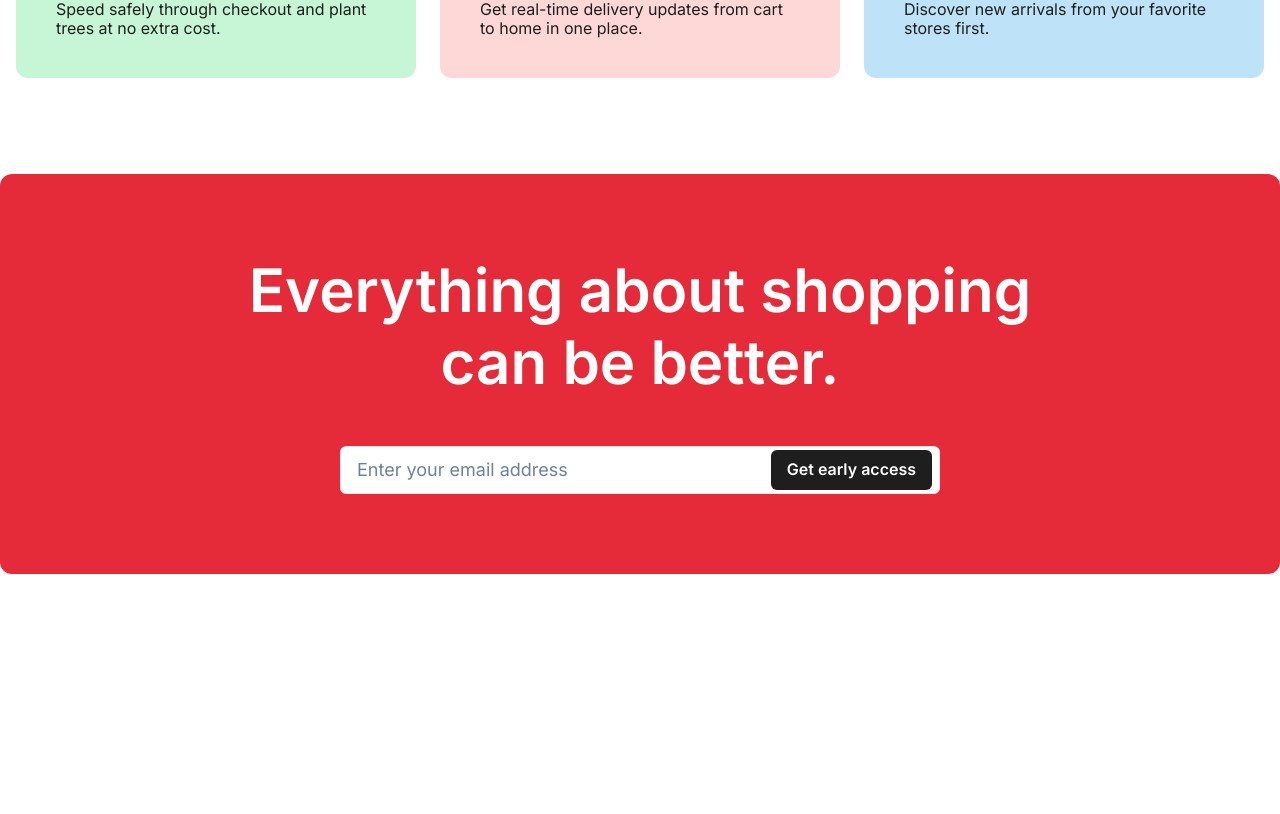
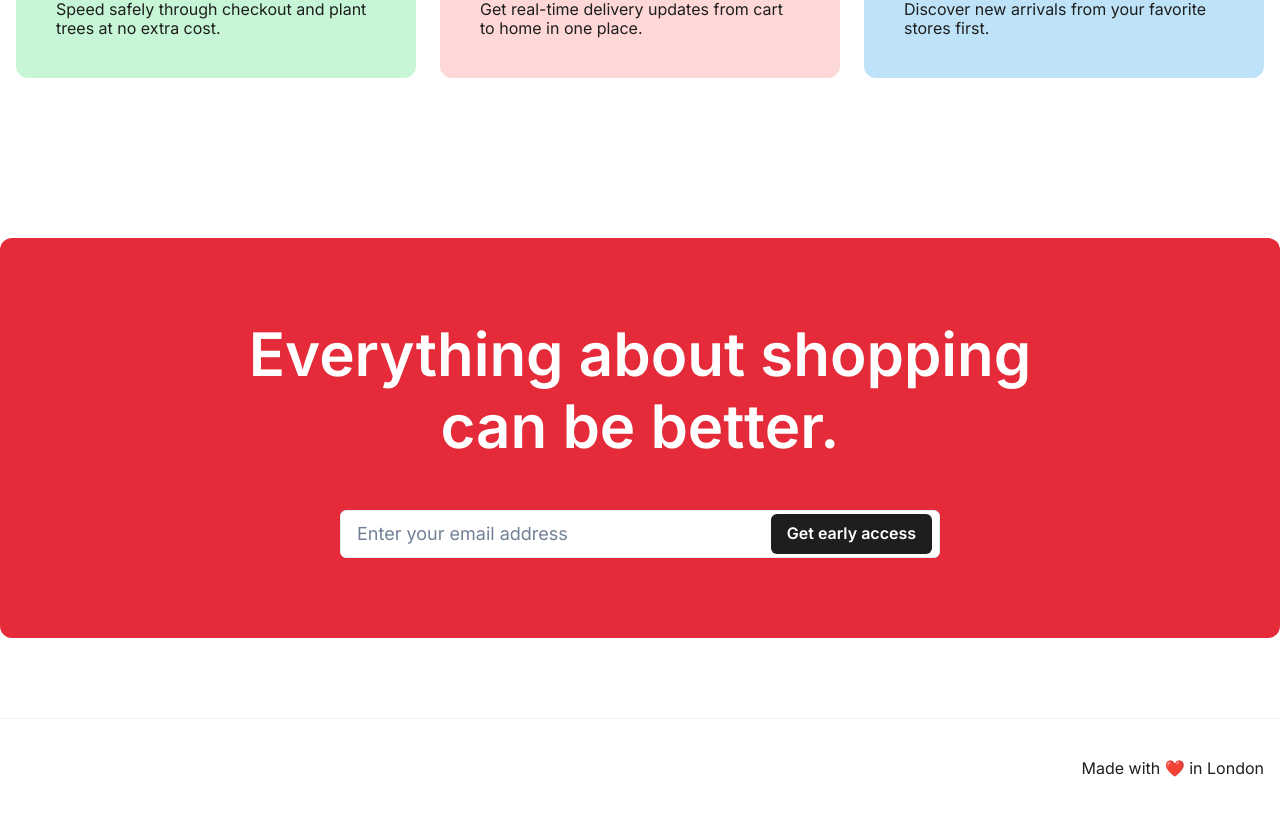
Before and after one commit to rayanabdirahman/moodboard-client, a Next.js app: page / in a window 1280 px wide. Shown: the part 1239-2053 px from the top of the page. Before the commit the page ends 1829 px from the top, so only its background shows below. Built offline with nearby package versions, Linux system fonts and the light colour scheme.

Commit message:
update footer

```diff
--- a/src/components/UI/layouts/AppLayout/index.tsx
+++ b/src/components/UI/layouts/AppLayout/index.tsx
@@ -8,7 +8,7 @@ const AppLayout: React.FC<Props> = ({ children }) => (
   <>
     <Navbar />
     <main>{children}</main>
-    {/* <Footer /> */}
+    <Footer />
   </>
 );
 
--- a/src/components/UI/organisms/Footer/index.tsx
+++ b/src/components/UI/organisms/Footer/index.tsx
@@ -1,10 +1,22 @@
 import React from "react";
-import { Flex, Text } from "@chakra-ui/react";
+import { Box, Container, Flex, HStack } from "@chakra-ui/react";
+import Text from "../../../UI/atoms/Typography/Text";
+import theme from "../../../../constants/theme";
 
 const Footer: React.FC = () => (
-  <Flex bg="black" color="white" padding="16px 32px" justifyContent="flex-end">
-    <Text> Made with ❤️ in London</Text>
-  </Flex>
+  <Box
+    w="full"
+    bg={theme.color.shades.white}
+    py={10}
+    borderTop="1px"
+    borderColor="gray.100"
+  >
+    <Container maxW="container.xl">
+      <HStack justifyContent="flex-end" alignItems="flex-end">
+        <Text> Made with ❤️ in London</Text>
+      </HStack>
+    </Container>
+  </Box>
 );
 
 export default Footer;
--- a/src/components/screens/Home/sections/Waitlist.tsx
+++ b/src/components/screens/Home/sections/Waitlist.tsx
@@ -7,7 +7,7 @@ import theme from "../../../../constants/theme";
 import EarlyAccessInput from "../../../UI/organisms/EarlyAccessInput";
 
 const Waitlist: React.FC = () => (
-  <Box w="full" py={4} bg={theme.color.shades.white}>
+  <Box w="full" py={20} bg={theme.color.shades.white}>
     <Container maxW="container.xl" bg={theme.color.brand} py={20} rounded="xl">
       <VStack textAlign="center">
         <VStack maxW="4xl">
```
